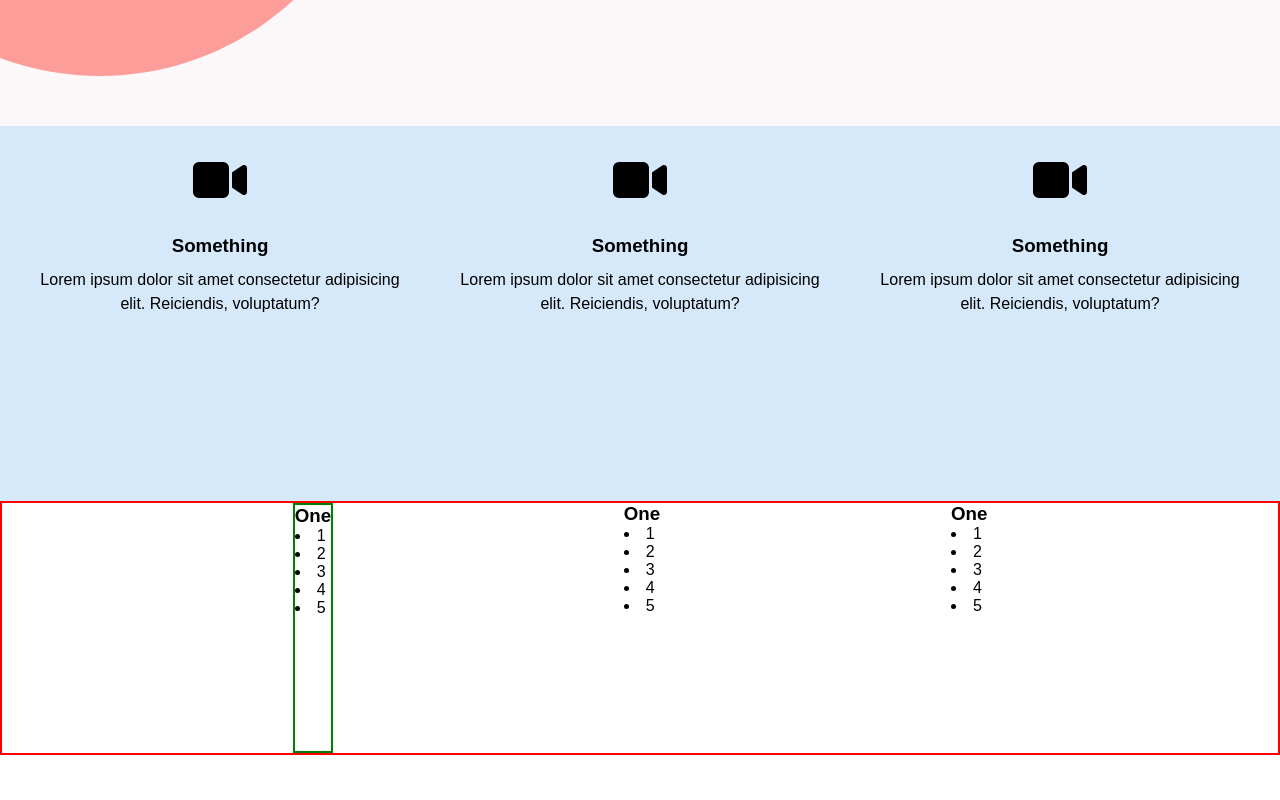
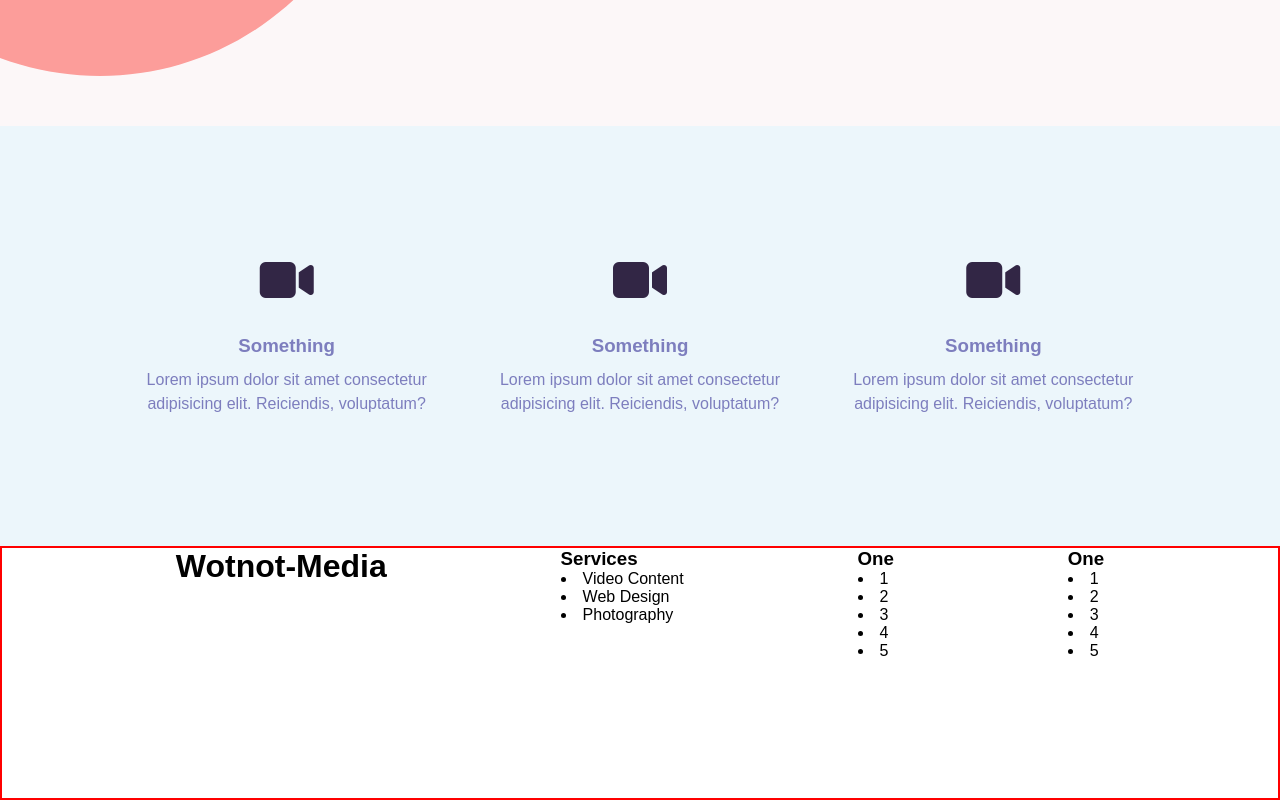
Before and after one commit to WClifford1/wotnot-media, a React (Create React App) app in the folder client/: page /login in a window 1280 px wide. Shown: the part 1697-2497 px from the top of the page. Before the commit the page ends 2452 px from the top, so only its background shows below. Built offline with nearby package versions, Linux system fonts and the light colour scheme.

Commit message:
Footer component modifications

```diff
--- a/client/src/App.css
+++ b/client/src/App.css
@@ -514,9 +514,7 @@
   background-color: white;
 }
 
-.whyus-outer {
-  height: 375px;
-  background-color: #d6e9fa;
+.wu {
   display: -webkit-box;
   display: -ms-flexbox;
   display: flex;
@@ -525,6 +523,14 @@
   -webkit-box-pack: center;
       -ms-flex-pack: center;
           justify-content: center;
+}
+
+.whyus-outer {
+  background-color: #ECF6FB;
+  display: -webkit-box;
+  display: -ms-flexbox;
+  display: flex;
+  padding: 100px;
 }
 
 .whyus-cont {
@@ -548,12 +554,14 @@
           justify-content: center;
   text-align: center;
   padding: 20px;
+  color: #322645;
 }
 
 .whyus-cont .wu-text {
   text-align: center;
   line-height: 1.5rem;
   padding-top: 20px;
+  color: #7d7ebe;
 }
 
 .whyus-cont .wu-text h3 {
@@ -571,8 +579,11 @@
   height: 250px;
 }
 
-.footer-cont .foot-res1 {
+.footer-cont .footer
+.foot-res1 {
   border: 2px solid green;
+  list-style: none;
+  padding: 20px;
 }
 
 .guar-container {
--- a/client/src/app.scss
+++ b/client/src/app.scss
@@ -280,13 +280,23 @@
     }
 }
 
-.whyus-outer {
-    // border: 2px solid blue;
-    height: 375px;
-    background-color: rgb(214, 233, 250);
+
+.wu {
     display: flex;
     align-content: center;
     justify-content: center;
+    // border-radius: 50%;
+    // border: 2px solid red;
+}
+.whyus-outer {
+    // border: 2px solid blue;
+    // height: 200px;
+    background-color: #ECF6FB;
+    display: flex;
+    padding: 100px;
+
+    // align-content: center;
+    // justify-content: center;
     // margin-top: 30px;
 }
 
@@ -306,12 +316,14 @@
         // align-content: center;
         text-align: center;
         padding: 20px;
+        color: $off-black;
     }
 
     .wu-text {
         text-align: center;
         line-height: 1.5rem;
         padding-top: 20px;
+        color: $material-purple;
 
 
         h3 {
@@ -326,8 +338,12 @@
         justify-content: space-evenly;
         height: 250px;
 
+        .footer
+
         .foot-res1{
             border: 2px solid green;
+            list-style: none;
+            padding: 20px;
         }
 }
 
--- a/client/src/components/Footer.jsx
+++ b/client/src/components/Footer.jsx
@@ -4,11 +4,25 @@
     return (
         <div>
             <div className="footer-cont">
-                <div className="foot-res1">
-                    <div className="foot-title">
+                <div className="footer-logo">
+                <h1>Wotnot-Media</h1>
+                </div>
+                <div className="footer-res1">
+                    <div className="footer-title">
+                        <h3>Services</h3>
+                    </div>
+                    <div className="footer-links1">
+                        <li>Video Content</li>
+                        <li>Web Design</li>
+                        <li>Photography</li>
+                    </div>
+                </div>
+
+                <div className="footer-res2">
+                    <div className="footer-title">
                         <h3>One</h3>
                     </div>
-                    <div className="foot-links1">
+                    <div className="footer-links2">
                         <li>1</li>
                         <li>2</li>
                         <li>3</li>
@@ -17,24 +31,11 @@
                     </div>
                 </div>
 
-                <div className="foot-res2">
-                    <div className="foot-title">
+                <div className="footer-res3">
+                    <div className="footer-title">
                         <h3>One</h3>
                     </div>
-                    <div className="foot-links2">
-                        <li>1</li>
-                        <li>2</li>
-                        <li>3</li>
-                        <li>4</li>
-                        <li>5</li>
-                    </div>
-                </div>
-
-                <div className="foot-res3">
-                    <div className="foot-title">
-                        <h3>One</h3>
-                    </div>
-                    <div className="foot-links3">
+                    <div className="footer-links3">
                         <li>1</li>
                         <li>2</li>
                         <li>3</li>
--- a/client/src/components/WhyUs.jsx
+++ b/client/src/components/WhyUs.jsx
@@ -2,6 +2,7 @@
 
 export default function WhyUs() {
     return (
+        <div className="wu">
         <div className="whyus-outer">
             <div className="whyus-cont">
                 <div className="wu-icons">
@@ -29,5 +30,6 @@
                 </div>
             </div>
         </div>
+        </div>
     )
 }
```
Also changed, not shown: 1 other file (tests, documents, lock files or other folders).
